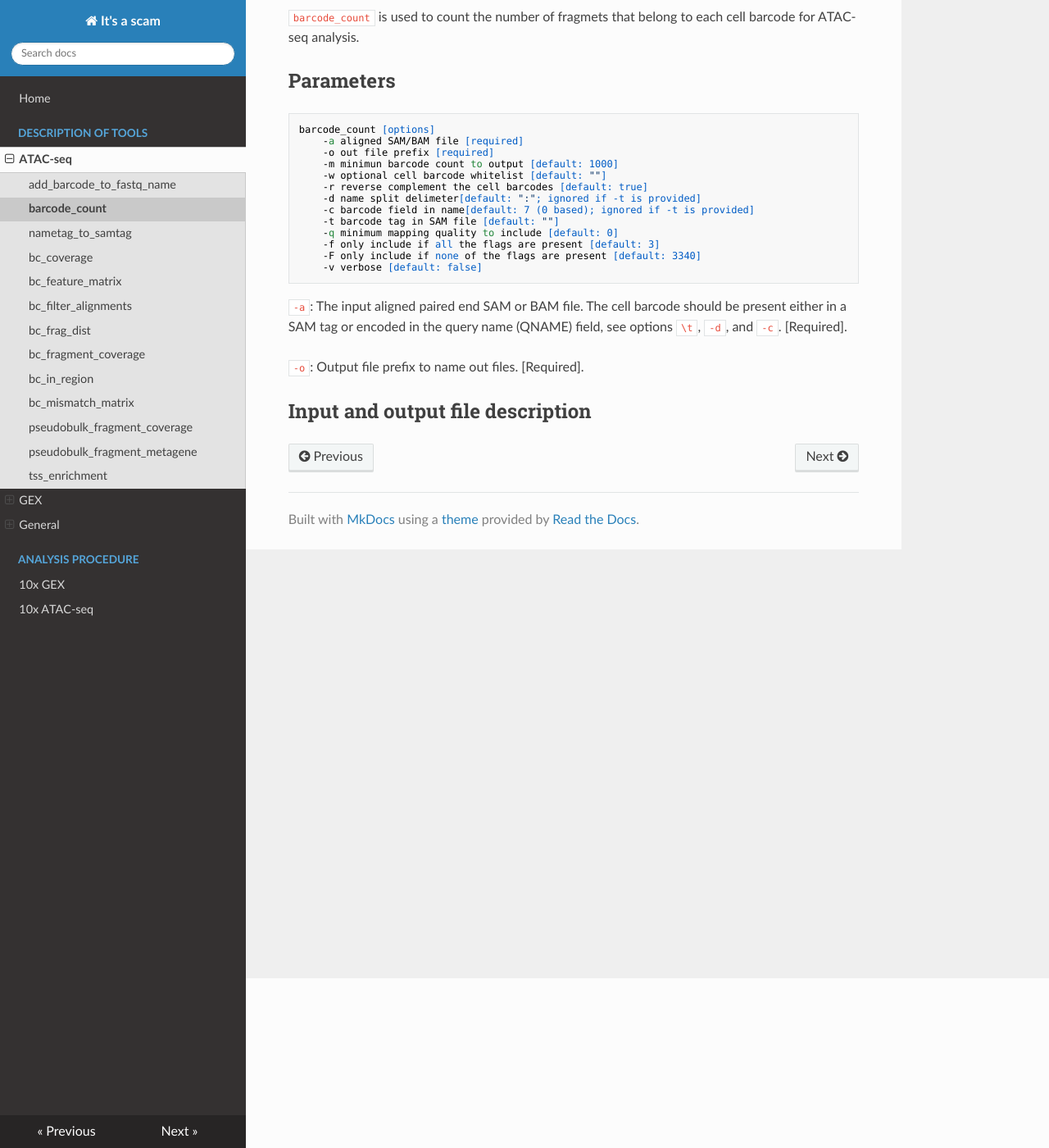
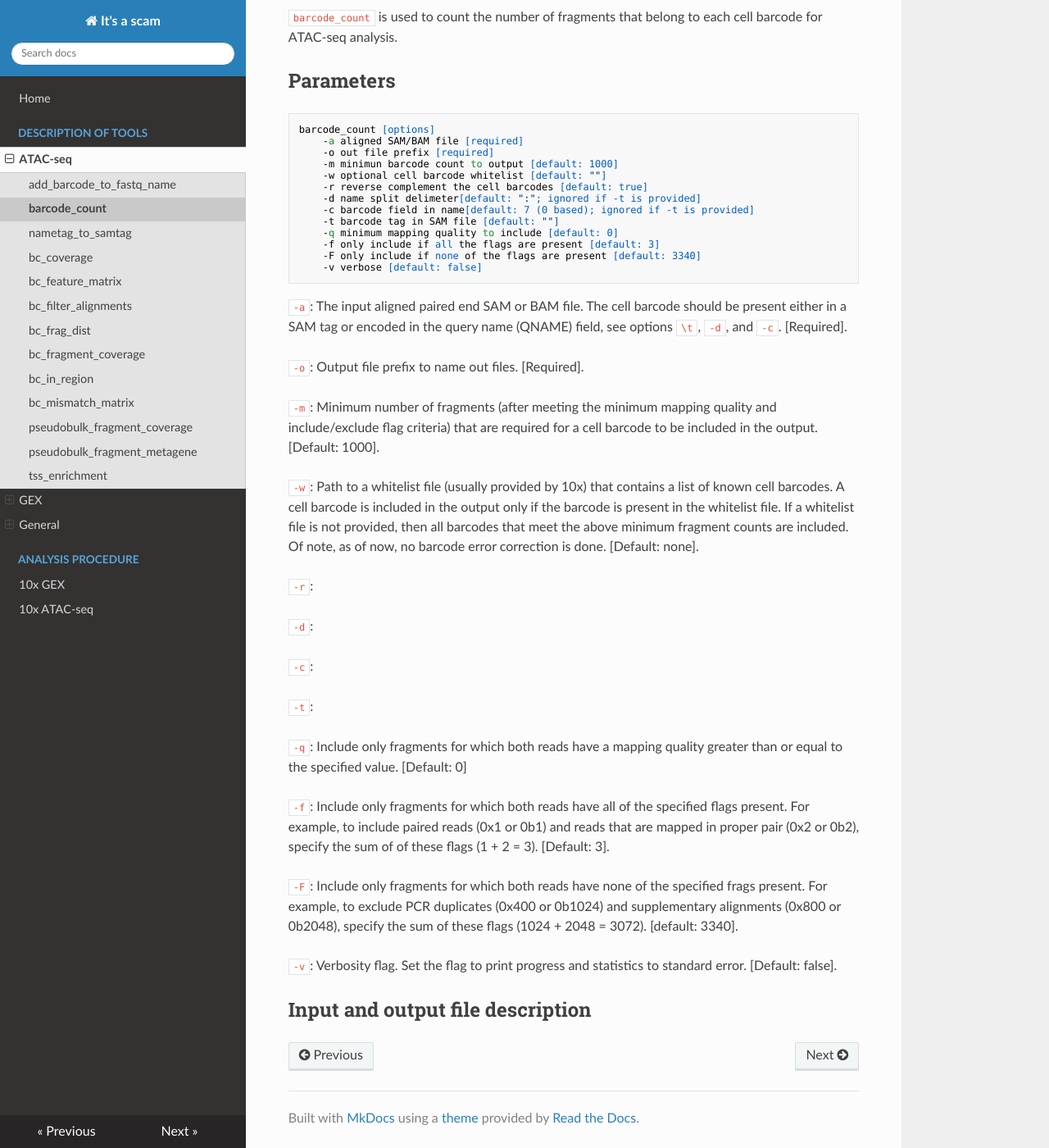
Before and after one commit to rishvanth-kp/its_a_scam, an MkDocs documentation site: the page built from doc/content/barcode_count.md, in a window 1280 px wide and 1400 px high, scrolled down 207 px. Shown: the whole window at 82% size. Built offline with MkDocs 1.6.1, drawn with Linux system fonts in a browser that asks for light colours; nearby versions of some CDN libraries.

Commit message:
updated barcode_count documentation

```diff
--- a/doc/content/barcode_count.md
+++ b/doc/content/barcode_count.md
@@ -2,7 +2,7 @@
 
 
 ## Description
-`barcode_count` is used to count the number of fragmets that belong to
+`barcode_count` is used to count the number of fragments that belong to
 each cell barcode for ATAC-seq analysis.
 
 ## Parameters
@@ -28,4 +28,41 @@ should be present either in a SAM tag or encoded in the query name
 
 `-o`: Output file prefix to name out files. [Required].
 
+`-m`: Minimum number of fragments (after meeting the minimum mapping
+quality and include/exclude flag criteria) that are required for a cell
+barcode to be included in the output. [Default: 1000].
+
+`-w`: Path to a whitelist file (usually provided by 10x) that contains
+a list of known cell barcodes. A cell barcode is included in the output
+only if the barcode is present in the whitelist file. If a whitelist
+file is not provided, then all barcodes that meet the above minimum
+fragment counts are included. Of note, as of now, no barcode error
+correction is done. [Default: none].
+
+`-r`:
+
+`-d`:
+
+`-c`:
+
+`-t`:
+
+`-q`: Include only fragments for which both reads have a mapping
+quality greater than or equal to the specified value. [Default: 0]
+
+`-f`: Include only fragments for which both reads have all of the
+specified flags present. For example, to include paired reads (0x1 or
+0b1) and reads that are mapped in proper pair (0x2 or 0b2), specify the
+sum of of these flags (1 + 2 = 3). [Default: 3].
+
+`-F`: Include only fragments for which both reads have none of the
+specified frags present. For example, to exclude PCR duplicates (0x400
+or 0b1024) and supplementary alignments (0x800 or 0b2048), specify the
+sum of these flags (1024 + 2048 = 3072). [default: 3340].
+
+`-v`: Verbosity flag. Set the flag to print progress and statistics to
+standard error. [Default: false].
+
+
+
 ## Input and output file description
```
